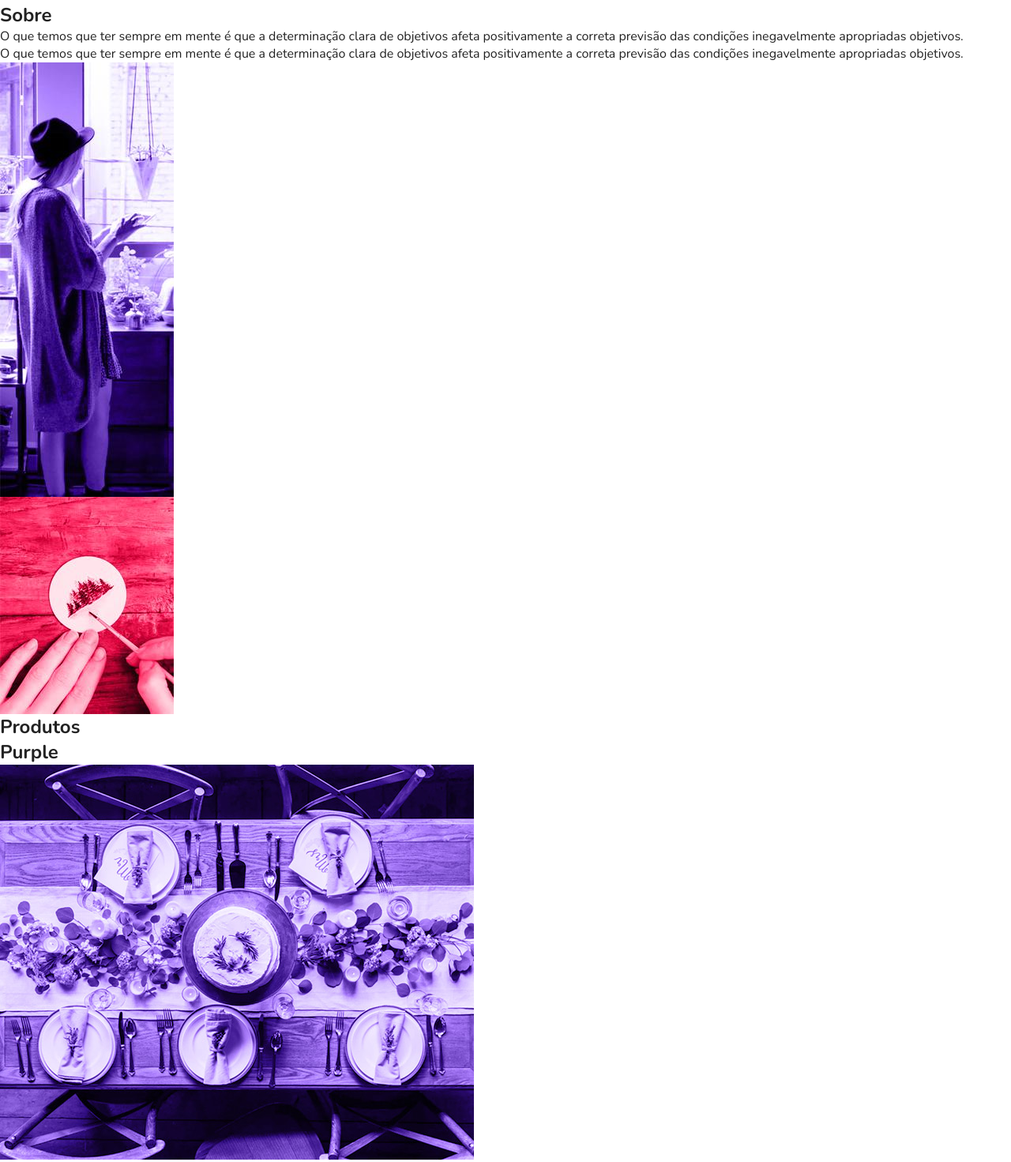
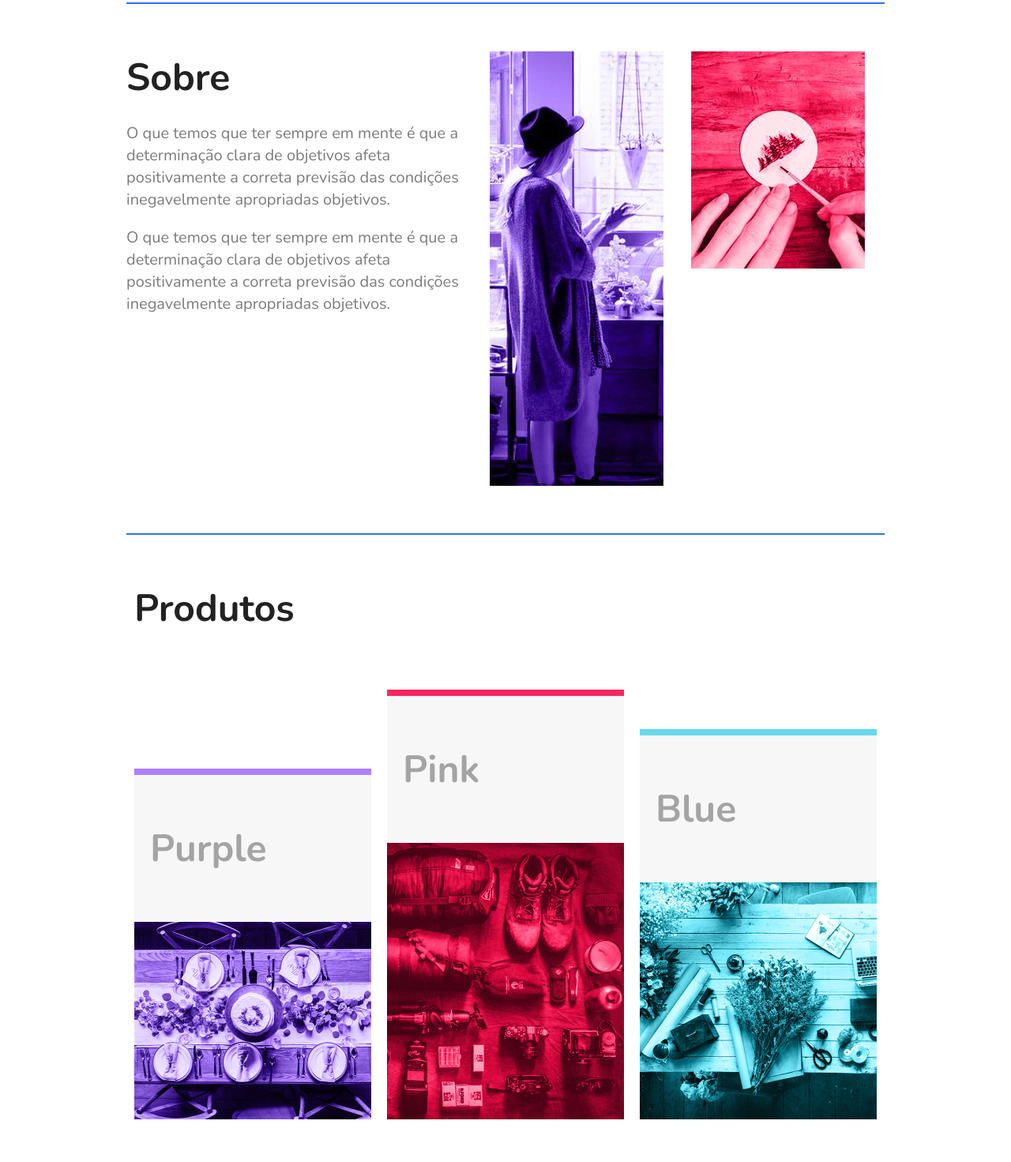
Before and after one commit to gabrieltelesdev/FlexBlog-Origamid, a plain HTML site: page index.html in a window 1280 px wide. Shown: the part 334-1805 px from the top of the page at 79% size. Drawn offline with nearby package versions, Linux system fonts and the light colour scheme.

Commit message:
Create the sections Sobre and Produtos

```diff
--- a/css/style.css
+++ b/css/style.css
@@ -96,3 +96,79 @@ img {
     line-height: 1;
     padding: 60px 10px;
 }
+
+/*Sobre*/
+
+.sobre {
+    display: flex;
+    flex-wrap: wrap;
+    max-width: 960px;
+    margin: 0 auto;
+    padding: 60px 0;
+    border-top: 2px solid #2C70FF;
+    border-bottom: 2px solid #2C70FF;
+}
+
+.sobre-info {
+    flex: 2 1 300px;
+    max-width: 0 10px;
+}
+
+.sobre-info h1 {
+    font-size: 3em;
+    margin-bottom: .5em;
+}
+
+.sobre-info p {
+    font-size: 1.25em;
+    line-height: 1.4;
+    margin-bottom: 1em;
+    color: #7c7c7c;
+}
+
+.sobre-img {
+    margin: 0 10px;
+    flex: 1 1 160px;
+}
+
+/* Produtos */
+
+.produtos {
+    max-width: 960px;
+    margin: 60px auto;
+}
+
+.produtos h1 {
+    font-size: 3em;
+    margin: 0 10px 60px
+}
+
+.produtos-container {
+    display: flex;
+    flex-wrap: wrap;
+    align-items: flex-end;
+}
+
+.produtos-item h2 {
+    background-color: #F7F7F7;
+    font-size: 3em;
+    color: #A4A4A4;
+    padding: 60px 20px;
+}
+
+.produtos-item {
+    flex: 1;
+    margin: 10px;
+}
+
+.purple {
+    border-top: 8px solid #AE80FF;
+}
+
+.pink {
+    border-top: 8px solid #F9265E;
+}
+
+.blue {
+    border-top: 8px solid #66D9EB;
+}
--- a/index.html
+++ b/index.html
@@ -3,7 +3,7 @@
 
 <head>
     <meta charset="UTF-8">
-    <meta name="viewport" content="width=device-width, initial-scale=1.0, shrink-to-fit=no">
+    <meta name="viewport" content="width=device-width, initial-scale=1, shrink-to-fit=no">
     <link rel="preconnect" href="https://fonts.gstatic.com">
     <link href="https://fonts.googleapis.com/css2?family=Nunito:ital,wght@0,400;0,700;1,400&display=swap"
         rel="stylesheet">
@@ -44,16 +44,14 @@
     <section class="sobre" id="sobre">
         <div class="sobre-info">
             <h1>Sobre</h1>
-            <p>O que temos que ter sempre em mente é que a determinação clara de objetivos afeta positivamente a
-                correta previsão das condições inegavelmente apropriadas objetivos.
+            <p>O que temos que ter sempre em mente é que a determinação clara de objetivos afeta positivamente a correta previsão das condições inegavelmente apropriadas objetivos.</p>
+            <p>O que temos que ter sempre em mente é que a determinação clara de objetivos afeta positivamente a correta previsão das condições inegavelmente apropriadas objetivos.</p></p>
         </div>
 
-        O que temos que ter sempre em mente é que a determinação clara de objetivos afeta positivamente a correta
-        previsão das condições inegavelmente apropriadas objetivos.</p>
-        <div class="img-sobre">
+        <div class="sobre-img">
             <img src="img/sobre1.jpg" alt="sobre1">
         </div>
-        <div class="img-sobre">
+        <div class="sobre-img">
             <img src="img/sobre2.jpg" alt="sobre1">
         </div>
     </section>
@@ -65,11 +63,11 @@
                 <h2>Purple</h2>
                 <img src="img/produtos1.jpg" alt="Produtos1">
             </div>
-            <div class="produtos-item purple">
+            <div class="produtos-item pink">
                 <h2>Pink</h2>
                 <img src="img/produtos2.jpg" alt="Produtos1">
             </div>
-            <div class="produtos-item purple">
+            <div class="produtos-item blue">
                 <h2>Blue</h2>
                 <img src="img/produtos3.jpg" alt="Produtos1">
             </div>
```
